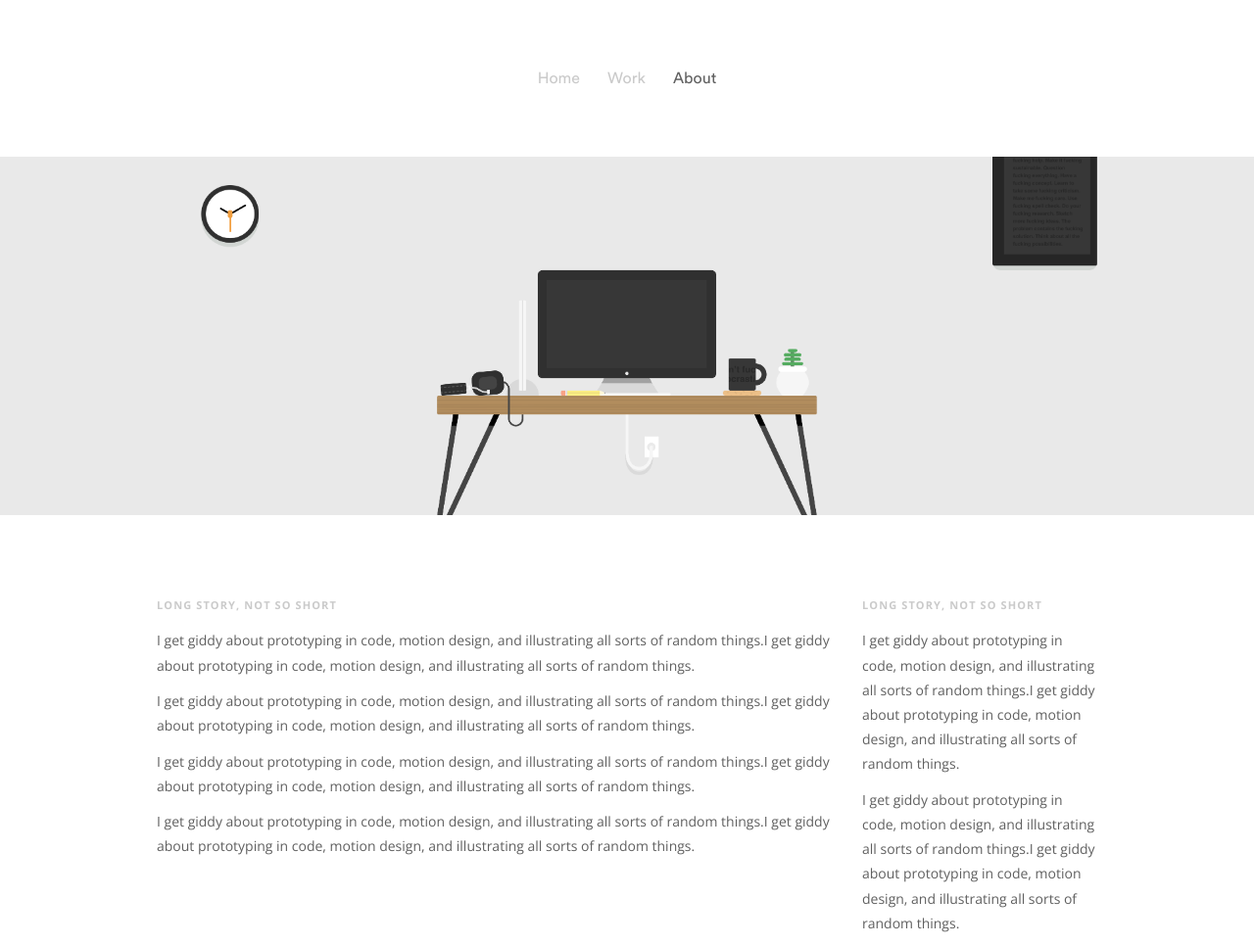
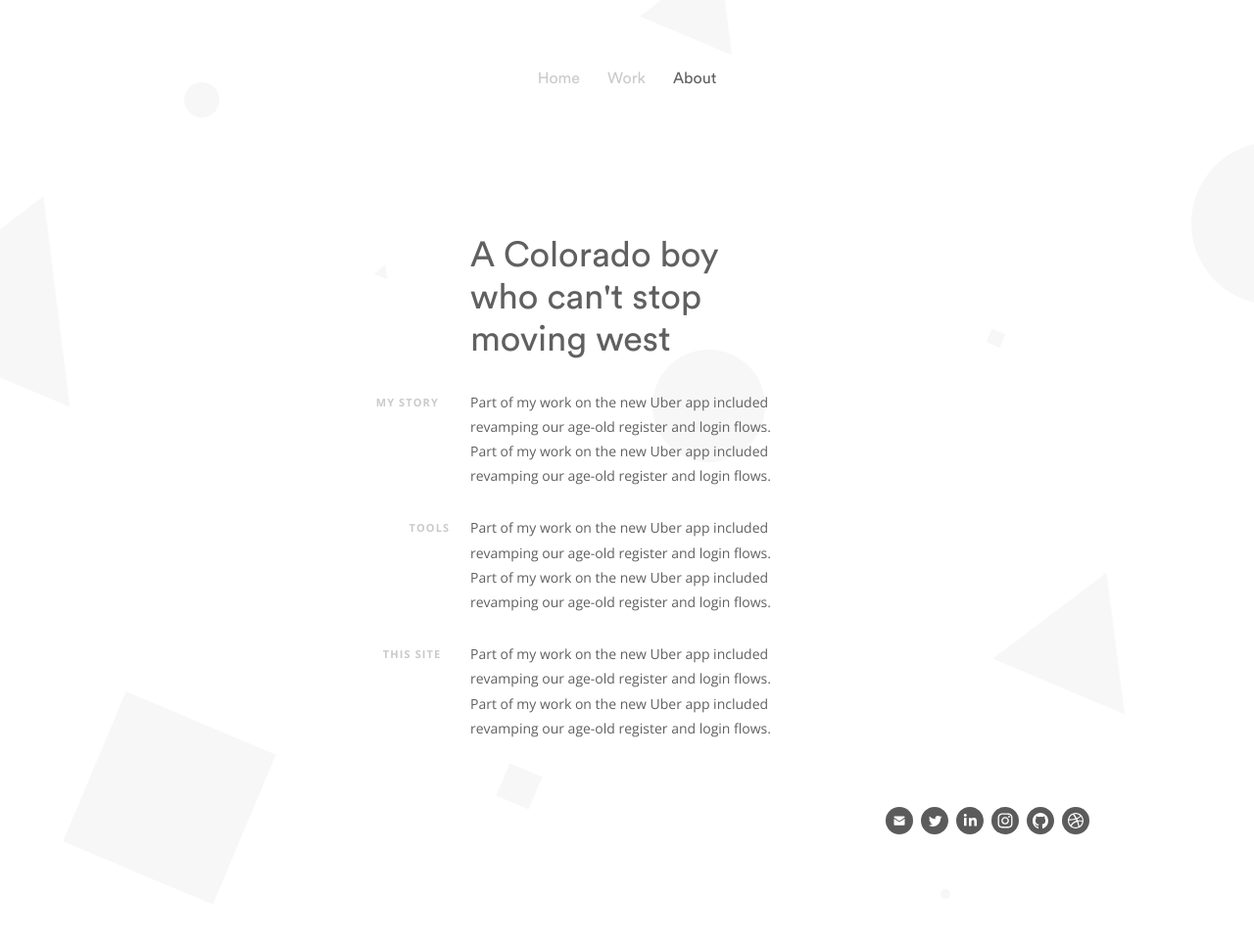
Before and after one commit to jlku/portfolio-v4, a Jekyll site: the page built from about/index.html, in a window 1280 px wide and 966 px high. Shown: the whole window at 98% size. Built offline with Jekyll 4.4.1, drawn with Linux system fonts in a browser that asks for light colours; a script that is not in the unit is left out.

Commit message:
Created about layout

```diff
--- a/_includes/scripts.html
+++ b/_includes/scripts.html
@@ -3,6 +3,11 @@
     <script src="../js/jquery-3.1.1.js"></script>
     <script src="js/script-home.js"></script>
     <script src="js/parallax.js"></script>
+{% else if page.title == "About" %}
+    <script src="../js/jquery-3.1.1.js"></script>
+    <script src="../js/script-home.js"></script>
+    <script src="../js/parallax.js"></script>
+    <script src="../js/script-twitter-getter.js"></script>
 {% else %}
 <!-- <script src="https://ajax.googleapis.com/ajax/libs/jquery/1.9.1/jquery.min.js"></script> -->
     <script src="../js/jquery-3.1.1.js"></script>
--- /dev/null
+++ b/_sass/components/_story.scss
@@ -0,0 +1,17 @@
+.story {
+    float: none;
+    margin: 0 auto;
+    margin-top: 15em;
+}
+
+.story-section {
+    position: relative;
+    margin-bottom: $verticalSpaceMedium;
+
+    > h3 {
+        position: absolute;
+        text-align: right;
+        transform: translateX(-150%) translateY(30%);;
+
+    }
+}
--- a/_sass/components/_work.scss
+++ b/_sass/components/_work.scss
@@ -4,6 +4,14 @@
 	display: block;
 	margin: 0 auto;
 	padding-top: 9.875em;
+}
+
+.final {
+	background-color: #FF9090;
+}
+
+.ftre {
+	background-color: #B5ECEF;
 }
 
 .work-item {
@@ -54,7 +62,7 @@
 	bottom: 0;
 	padding: $verticalSpaceMedium;
 	opacity: 0;
-	background-color: rgba(0, 0, 0, .75);
+	// background-color: rgba(0, 0, 0, .75);
 	display: flex;
 	align-items: center;
 	border-radius: 6px;
--- a/about/index.html
+++ b/about/index.html
@@ -6,9 +6,27 @@ title: About
 {% include head.html %}
 <body>
     {% include header.html %}
-    <img class="img-full" src="../images/about.png" alt="">
+    <!-- <img class="img-full" src="../images/about.png" alt=""> -->
     <div class="wrapper">
-        <div class"grid">
+
+        <section class="story grid col-one-third">
+            <h2 class="heading-one">A Colorado boy who can't stop moving west</h2>
+            <section class="story-section">
+                <h3 class="label">My Story</h3>
+                <p>Part of my work on the new Uber app included revamping our age-old register and login flows. Part of my work on the new Uber app included revamping our age-old register and login flows. </p>
+            </section>
+
+            <section class="story-section">
+                <h3 class="label">Tools</h3>
+                <p>Part of my work on the new Uber app included revamping our age-old register and login flows. Part of my work on the new Uber app included revamping our age-old register and login flows. </p>
+            </section>
+
+            <section class="story-section">
+                <h3 class="label">This Site</h3>
+                <p>Part of my work on the new Uber app included revamping our age-old register and login flows. Part of my work on the new Uber app included revamping our age-old register and login flows. </p>
+            </section>
+        </section>
+        <!-- <div class"grid">
 
             <section class="grid col-three-fourths">
                 <h2 class="label ">Long story, not so short</h2>
@@ -23,7 +41,33 @@ title: About
                 <p>I get giddy about prototyping in code, motion design, and illustrating all sorts of random things.I get giddy about prototyping in code, motion design, and illustrating all sorts of random things.</p>
 
             </section>
+        </div> -->
+        {% include footer.html %}
+    </div>
+    <div id="scene" class="background">
+        <div class="layer background-container" data-depth=".05">
+            <div class="shape-square-1 rotating"></div>
+            <div class="shape-circle-1"></div>
+            <div class="shape-triangle-1 rotating"></div>
+        </div>
+        <div class="layer background-container" data-depth=".1">
+            <div class="shape-square-2 rotating"></div>
+            <div class="shape-circle-2"></div>
+            <div class="shape-triangle-2 rotating"></div>
+        </div>
+        <div class="layer background-container" data-depth=".15">
+            <div class="shape-circle-3"></div>
+            <div class="shape-triangle-3 rotating"></div>
+            <div class="shape-square-3 rotating"></div>
+        </div>
+        <div class="layer background-container" data-depth=".2">
+            <div class="shape-triangle-4 rotating"></div>
+            <div class="shape-circle-4"></div>
+            <div class="shape-square-4 rotating"></div>
         </div>
     </div>
+
+    {% include scripts.html %}
+
 </body>
 </html>
--- a/css/style.scss
+++ b/css/style.scss
@@ -20,3 +20,4 @@
 @import "components/img";
 @import "components/twitter-getter";
 @import "components/themes";
+@import "components/story";
--- a/js/script-home.js
+++ b/js/script-home.js
@@ -71,6 +71,7 @@ $(document).ready(function() {
 
     daymodeButton.click(function() {
         body.removeClass("background-nightmode");
+        introHeading.removeClass("intro-heading-nightmode");
         introGreeting.removeClass("intro-greeting-nightmode");
         introBody.removeClass("paragraph-dark");
         nightmodeButton.removeClass("themes-button-active");
--- a/work/index.html
+++ b/work/index.html
@@ -13,7 +13,7 @@ title: Work
                     <li class="work-item">
                         <a href="{{ post.url }}">
                             <img class= "work-item-thumbnail" src="{{ post.thumbnail }}" class="work-item-img" alt="{{ post.thumbnailDesc }}">
-                            <div class="work-item-description">
+                            <div class="work-item-description {{ post.keyColor }}">
                                 <div>
                                     <span class="work-item-description-company">{{ post.company }}</span>
                                     <h2 class="work-item-description-title">{{ post.title }}</h2>
```
Also changed, not shown: work/_posts/2015-11-06-Cue-App.md (deleted, +0 -10 lines), work/_posts/2015-11-07-Cue-App.md (deleted, +0 -10 lines), work/_posts/2015-11-07-Skoop.md (added, +10 -0 lines), work/_posts/2015-11-08-Cue-App.md (deleted, +0 -10 lines), work/_posts/2015-11-08-Final.md (added, +11 -0 lines), work/_posts/2015-11-09-Cue-App.md (deleted, +0 -10 lines), work/_posts/2015-11-09-Nomad.md (added, +10 -0 lines), work/_posts/2015-11-10-Cue-App.md (deleted, +0 -10 lines), work/_posts/2015-11-10-Signup.md (added, +10 -0 lines), work/_posts/2015-11-11-Cue-App.md (deleted, +0 -10 lines), work/_posts/2015-11-11-Platform.md (added, +10 -0 lines), work/_posts/2015-11-12-Cue-App.md (deleted, +0 -10 lines), work/_posts/2015-11-12-First-Experience.md (added, +10 -0 lines). Lines whose indentation alone changed are shown as unchanged.
